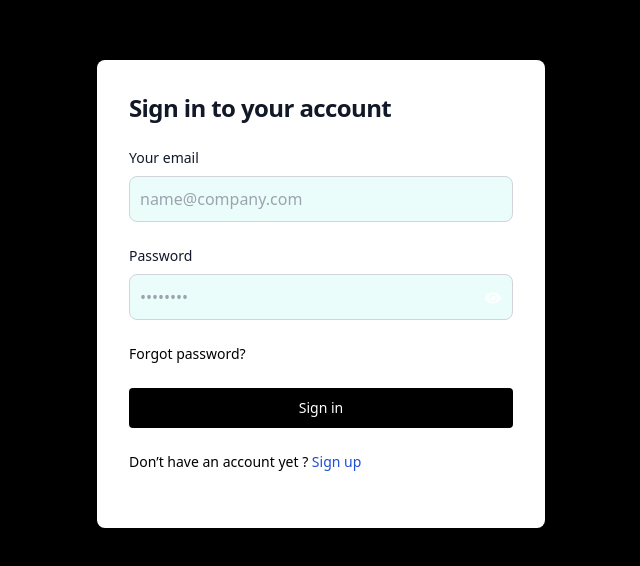
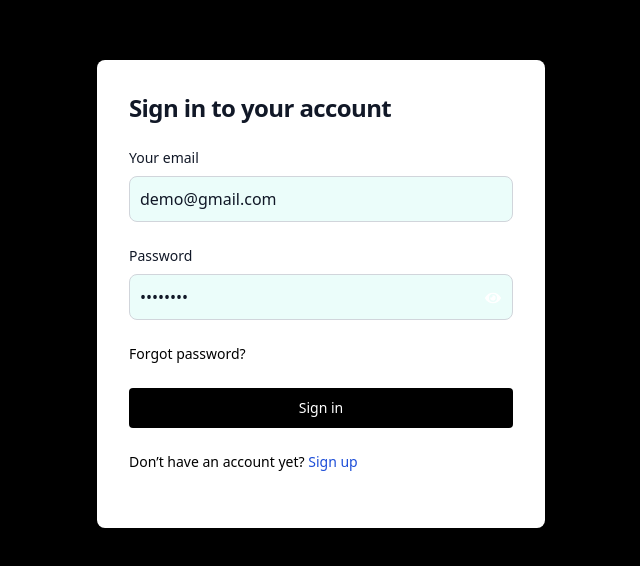
Before and after one commit to kirantirmale/mern-app, a React (Create React App) app in the folder frontend/: page /login in a window 1280 px wide. Shown: the part 106-672 px from the top of the page, without its empty margins (319-959 px from the left). Built offline with nearby package versions, Linux system fonts and the light colour scheme.

Commit message:
Update Login.js

```diff
--- a/frontend/src/pages/Login.js
+++ b/frontend/src/pages/Login.js
@@ -1,24 +1,23 @@
 import React, { useState } from 'react';
 import { Link, useNavigate } from 'react-router-dom';
 import { ToastContainer, toast } from 'react-toastify';
-import { FaEye, FaEyeSlash } from 'react-icons/fa'; // Import icons
+import { FaEye, FaEyeSlash } from 'react-icons/fa';
 import 'react-toastify/dist/ReactToastify.css';
 import { handleError, handleSuccess } from '../utils';
-// import backgroundImage from "../assets/images/bg-image.jpg";
-import { Fade, Zoom } from '@mui/material'; // MUI animations
+import { Fade, Zoom } from '@mui/material';
 
 function Login() {
     const [loading, setLoading] = useState(false);
     const [formData, setFormData] = useState({
-        email: '',
-        password: '',
+        email: 'demo@gmail.com',
+        password: 'Demo@123',
     });
-    const [showPassword, setShowPassword] = useState(false); // State to toggle password visibility
-    const [isMounted, setIsMounted] = useState(false); // To control animations
+    const [showPassword, setShowPassword] = useState(false);
+    const [isMounted, setIsMounted] = useState(false);
     const navigate = useNavigate();
 
     React.useEffect(() => {
-        setIsMounted(true); // Trigger animations when component mounts
+        setIsMounted(true);
     }, []);
 
     const handleChange = (e) => {
@@ -62,7 +61,7 @@ function Login() {
 
             const { jwtToken, firstname = '', lastname = '', email = '', message } = result;
             localStorage.setItem('token', jwtToken);
-            localStorage.setItem('LoggedInUser', `${firstname} ${lastname} ,${email}`);
+            localStorage.setItem('LoggedInUser', `${firstname} ${lastname}, ${email}`);
             handleSuccess(message);
             setTimeout(() => {
                 navigate('/home');
@@ -77,16 +76,7 @@ function Login() {
     };
 
     return (
-        <section
-            // style={{
-            //     backgroundImage: `url(${backgroundImage})`,
-            //     backgroundSize: 'cover',
-            //     backgroundPosition: 'center',
-            //     backgroundRepeat: 'no-repeat',
-            // }}
-            className="h-screen w-full flex bg-black items-center justify-center relative"
-        >
-            {/* Full-page loader */}
+        <section className="h-screen w-full flex bg-black items-center justify-center relative">
             {loading && (
                 <Fade in={loading} timeout={500}>
                     <div className="absolute inset-0 bg-gray-900 bg-opacity-50 flex items-center justify-center z-50">
@@ -97,7 +87,7 @@ function Login() {
 
             <Zoom in={isMounted} timeout={500}>
                 <div className="flex flex-col items-center justify-center px-6 py-8 mx-auto md:h-screen lg:py-0 w-full sm:max-w-md md:max-w-lg lg:max-w-md xl:max-w-lg">
-                    <div className="w-full bg-white  rounded-lg shadow dark:border md:mt-0 sm:max-w-md xl:p-0 dark:bg-gray-800 dark:border-gray-700">
+                    <div className="w-full bg-white rounded-lg shadow dark:border md:mt-0 sm:max-w-md xl:p-0 dark:bg-gray-800 dark:border-gray-700">
                         <div className="p-6 space-y-4 md:space-y-6 sm:p-8">
                             <h1 className="text-xl font-bold leading-tight tracking-tight text-gray-900 md:text-2xl dark:text-white">
                                 Sign in to your account
@@ -157,7 +147,7 @@ function Login() {
                                 </button>
 
                                 <p className="text-sm font-light text-black dark:text-gray-400">
-                                    Don’t have an account yet ?{' '}
+                                    Don’t have an account yet?{' '}
                                     <Link to="/signup" className="font-medium text-blue-700 hover:underline dark:text-primary-500">
                                         Sign up
                                     </Link>
```
